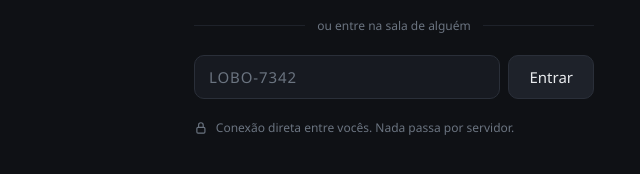
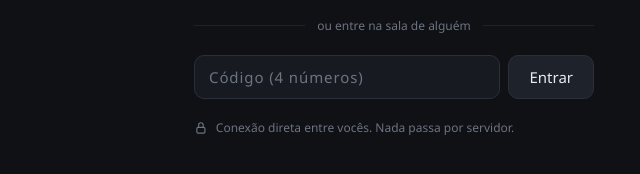
Before and after one commit to GabrielGasai/telinha, a website built with Vite: page index.html in a window 1280 px wide. Shown: the part 494-668 px from the top of the page, 246-886 px from the left. Built offline with nearby package versions, Linux system fonts and the light colour scheme.

Commit message:
Modify join code input field attributes
Updated the placeholder text and added input attributes for the join code input field.

```diff
--- a/index.html
+++ b/index.html
@@ -25,7 +25,7 @@
           <div class="divider"><span>ou entre na sala de alguém</span></div>
           <form id="join-form" class="row-8">
             <label for="join-code" class="sr-only">Código da sala</label>
-            <input id="join-code" class="mono" placeholder="LOBO-7342" autocomplete="off" />
+            <input id="join-code" class="mono" placeholder="Código (4 números)" inputmode="numeric" maxlength="4" autocomplete="off" />
             <button class="btn" type="submit">Entrar</button>
           </form>
           <p id="home-error" class="error" hidden></p>
```
